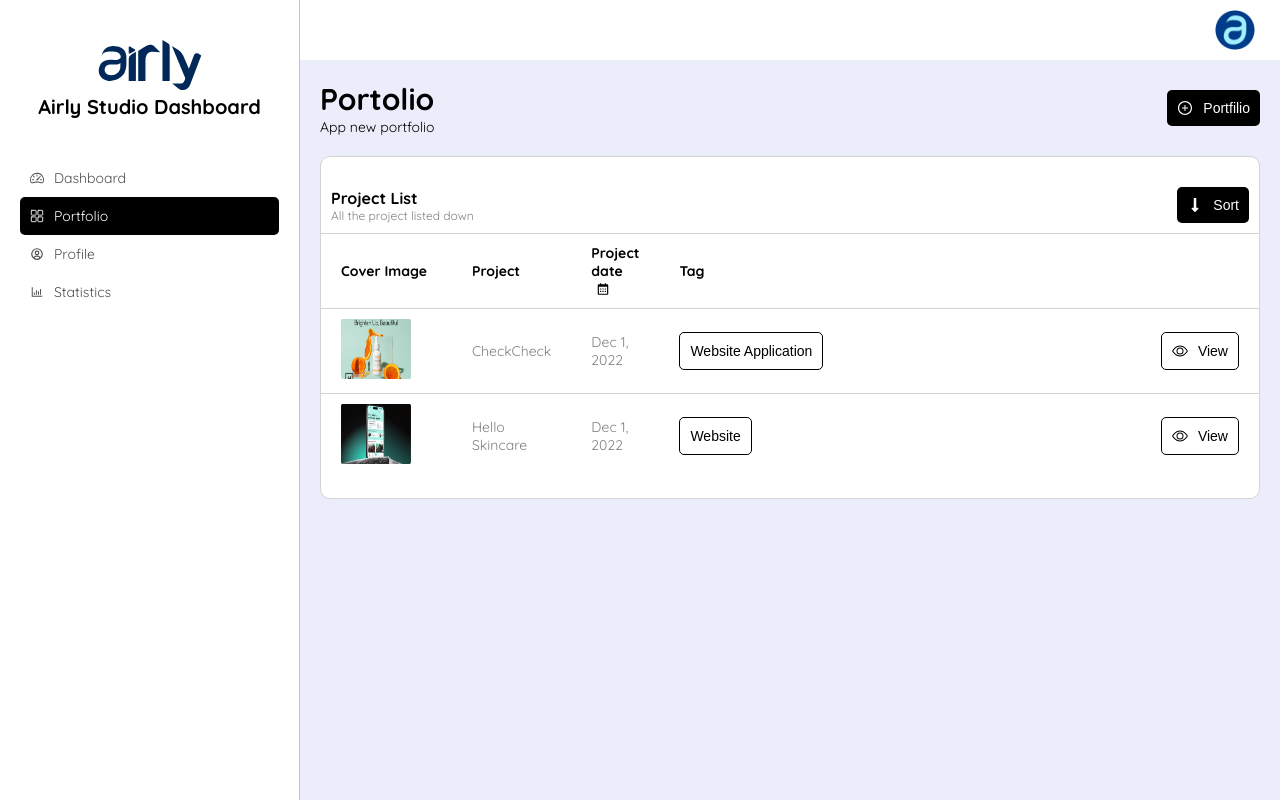
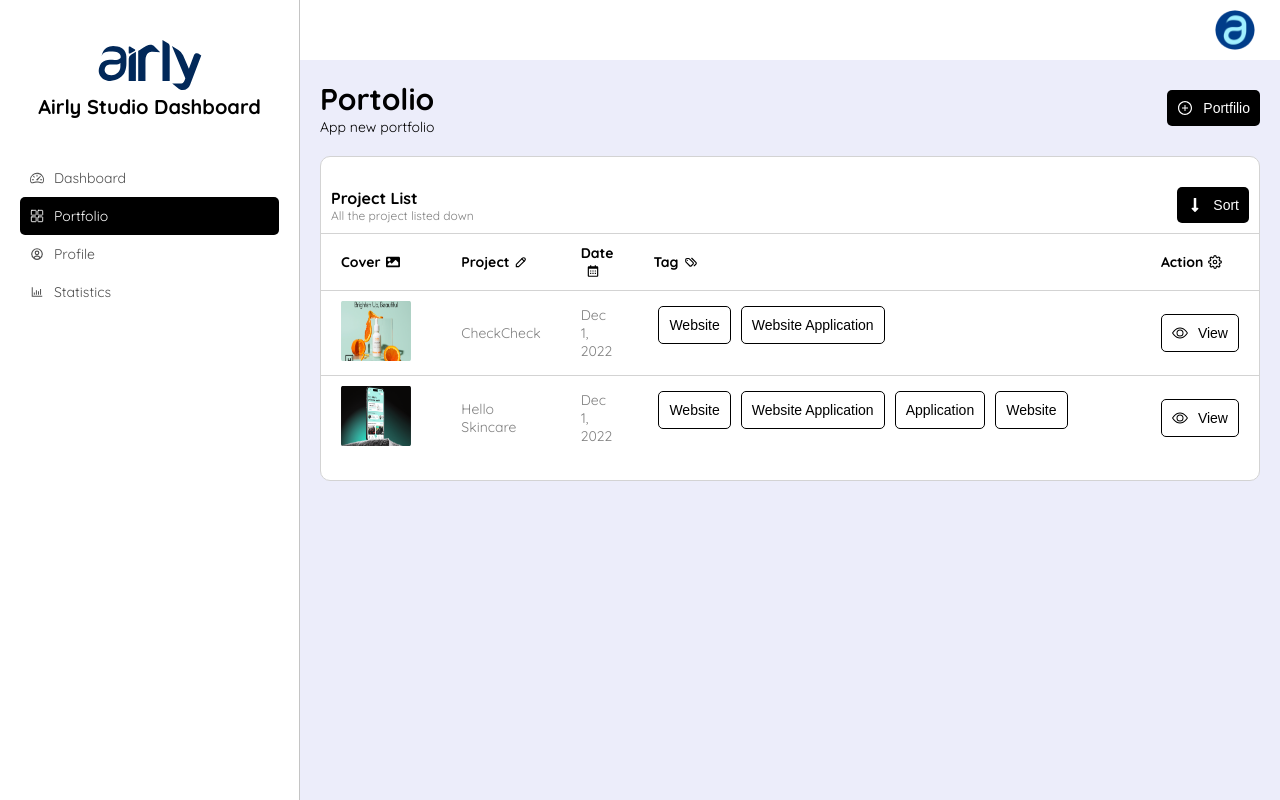
Before and after one commit to asdfstudio/asdf-admin, a Next.js app: page /portfolio in a window 1280 px wide. Built offline with nearby package versions, Linux system fonts and the light colour scheme.

Commit message:
portfolio view modal

```diff
--- a/src/Pages/portfolio/index.js
+++ b/src/Pages/portfolio/index.js
@@ -5,7 +5,6 @@ import HeaderSection from "@aio/components/HeaderSection";
 import { AiOutlinePlusCircle } from "react-icons/ai";
 import Modal from "@aio/components/Modal";
 import Input from "@aio/components/Input";
-import { portfolioTags } from "src/data";
 
 
 const Portfolio = () => {
--- a/src/components/ProjectHistory.js
+++ b/src/components/ProjectHistory.js
@@ -1,6 +1,7 @@
 import ActionButton from "@aio/components/ActionButton";
 import Table from "@aio/components/Table";
 import {
+  FaImage,
   FaLongArrowAltDown,
 } from "react-icons/fa";
 import { useState } from "react";
@@ -8,103 +9,127 @@ import Modal from "@aio/components/Modal";
 import { BsEye } from "react-icons/bs";
 import { BiCalendar } from "react-icons/bi";
 import Tag from "@aio/components/Tag";
+import { TbPencil, TbTags } from "react-icons/tb";
+import { FiSettings } from "react-icons/fi";
 
 const table_column_heading = [
   {
     key: "cover-image",
-    heading: "Cover Image",
+    heading: "Cover",
+    icon: FaImage,
   },
   {
     key: "project",
     heading: "Project",
+    icon: TbPencil,
   },
   {
     key: "project-date",
-    heading: "Project date",
+    heading: "Date",
     icon: BiCalendar,
   },
   {
     key: "tag",
     heading: "Tag",
+    icon: TbTags,
   },
   {
     key: "action-btn",
-    heading: "",
+    heading: "Action",
+    icon: FiSettings,
   },
 ];
 
-const table_data = [
+const table_data_api = [
   {
     id: 1,
+    coverImage: "cover01.png",
+    project: "CheckCheck",
+    projectDate: "Dec 1, 2022",
+    tags: [
+      { id: 1, tag: 'Website' },
+      { id: 2, tag: 'Website Application' },
+    ],
+    actionBtn: "View"
+  },
+  {
+    id: 2,
+    coverImage: "cover02.png",
+    project: "Hello Skincare",
+    projectDate: "Dec 1, 2022",
+    tags: [
+      { id: 1, tag: 'Website' },
+      { id: 2, tag: 'Website Application' },
+      { id: 3, tag: 'Application' },
+      { id: 4, tag: 'Website' },
+    ],
+    actionBtn: "View"
+  },
+];
+
+
+const projectHistory = () => {
+  const [viewModal, setViewModal] = useState(false);
+  const handleCloseViewModal = () => {
+    setViewModal(false);
+  };
+
+  const openViewModal = () => {
+    setViewModal(true);
+  };
+
+  let table_dataa = (data) => {
+    return (
+      data.map((data, i) => (
+        {
+          id: data.id,
           "cover-image": {
-      image: "cover01.png"
+            image: data.coverImage
           },
           project: {
-      value: "CheckCheck",
+            value: data.project,
           },
           "project-date": {
-      value: "Dec 1, 2022",
+            value: data.projectDate,
           },
           tag: {
             component: () => (
+              data.tags.map((tag, i) => (
+                <div style={{padding: "5px"}} key={i}>
                   <Tag
-          label="Website Application"
+                    label={tag.tag}
                     inverse={true}
                   />
+                </div>
+              ))
             ),
           },
           "action-btn": {
             component: () => (
+              <>
               <ActionButton
-          label="View"
+                label={data.actionBtn}
                 Icon={BsEye}
                 inverse={true}
-          onClick={() => setModal(true)}
+                onClick={openViewModal}
               />
+              <Modal
+                isOpen={viewModal}
+                heading={data.project}
+                onClose={handleCloseViewModal}
+                positiveText={'Download'}
+                negativeText={'Cancel'}
+              >
+                sfj
+              </Modal>
+              </>
             ),
           },
-  },
-  {
-    id: 2,
-    "cover-image": {
-      image: "cover02.png"
-    },
-    project: {
-      value: "Hello Skincare",
-    },
-    "project-date": {
-      value: "Dec 1, 2022",
-    },
-    tag: {
-      component: () => (
-        <Tag
-          label="Website"
-          inverse={true}
-        />
-      ),
-    },
-    "action-btn": {
-      component: () => (
-        <ActionButton
-          label="View"
-          Icon={BsEye}
-          inverse={true}
-        />
-      ),
-    },
-  },
-];
-
-const projectHistory = () => {
-  const [modal, setModal] = useState(false);
-  const handleClose = () => {
-    //alert('closing');
-    setModal(false);
+        }
+      ))
+    );
   };
 
-  const openModal = () => {
-    setModal(true);
-  };
   return (
     <>
       <Table
@@ -112,20 +137,13 @@ const projectHistory = () => {
         subHeading={"All the project listed down"}
         headingRightItem={() => (
           <ActionButton
-            onClick={openModal}
+            onClick={() => alert('closing')}
             label="Sort"
             Icon={FaLongArrowAltDown}
           />
         )}
         heading={table_column_heading}
-        data={table_data}
-      />
-      <Modal
-        isOpen={modal}
-        heading={"Download all project"}
-        onClose={handleClose}
-        positiveText={'Download'}
-        negativeText={'Cancel'}
+        data={table_dataa(table_data_api)}
       />
     </>
   );
--- a/src/ui-components/Table/Table.module.css
+++ b/src/ui-components/Table/Table.module.css
@@ -43,6 +43,10 @@
 .table td, .table th{
     padding: 10px;
 }
+.table td:nth-last-child(2){
+    display: flex;
+    flex-direction: row;
+}
 .table td, .table th{
     padding-left: 20px;
     padding-right: 20px;
--- a/src/ui-components/Table/index.js
+++ b/src/ui-components/Table/index.js
@@ -9,6 +9,7 @@ const Table = ({
   data,
 }) => {
   return (
+
     <section className={styles["table-container"]}>
       <div className={styles["table-header"]}>
         <div>
@@ -38,9 +39,9 @@ const Table = ({
             </tr>
           </thead>
           <tbody>
-            {data.map((tr) => (
-              <tr key={tr.id}>
-                {heading.map((th) => {
+            {data.map((tr, i) => (
+              <tr key={i}>
+                {heading.map((th, i) => {
                   const td = tr[th.key];
                   return td.component ? (
                     <td>{td.component()}</td>
@@ -55,6 +56,7 @@ const Table = ({
                     <td>
                       <Image
                         src={`/`+td.image}
+                        alt={td.image}
                         width={'70'}
                         height={'60'}
                     />
--- a/src/ui-components/UserIcon/index.js
+++ b/src/ui-components/UserIcon/index.js
@@ -9,6 +9,7 @@ const UserIcon = ({
         <div onClick={onClick} className={styles.container}>
             <Image
                 src={`/favicon.png`}
+                alt="favicon"
                 width={'40'}
                 height={'40'}
             />
```
Lines whose indentation alone changed are shown as unchanged.
